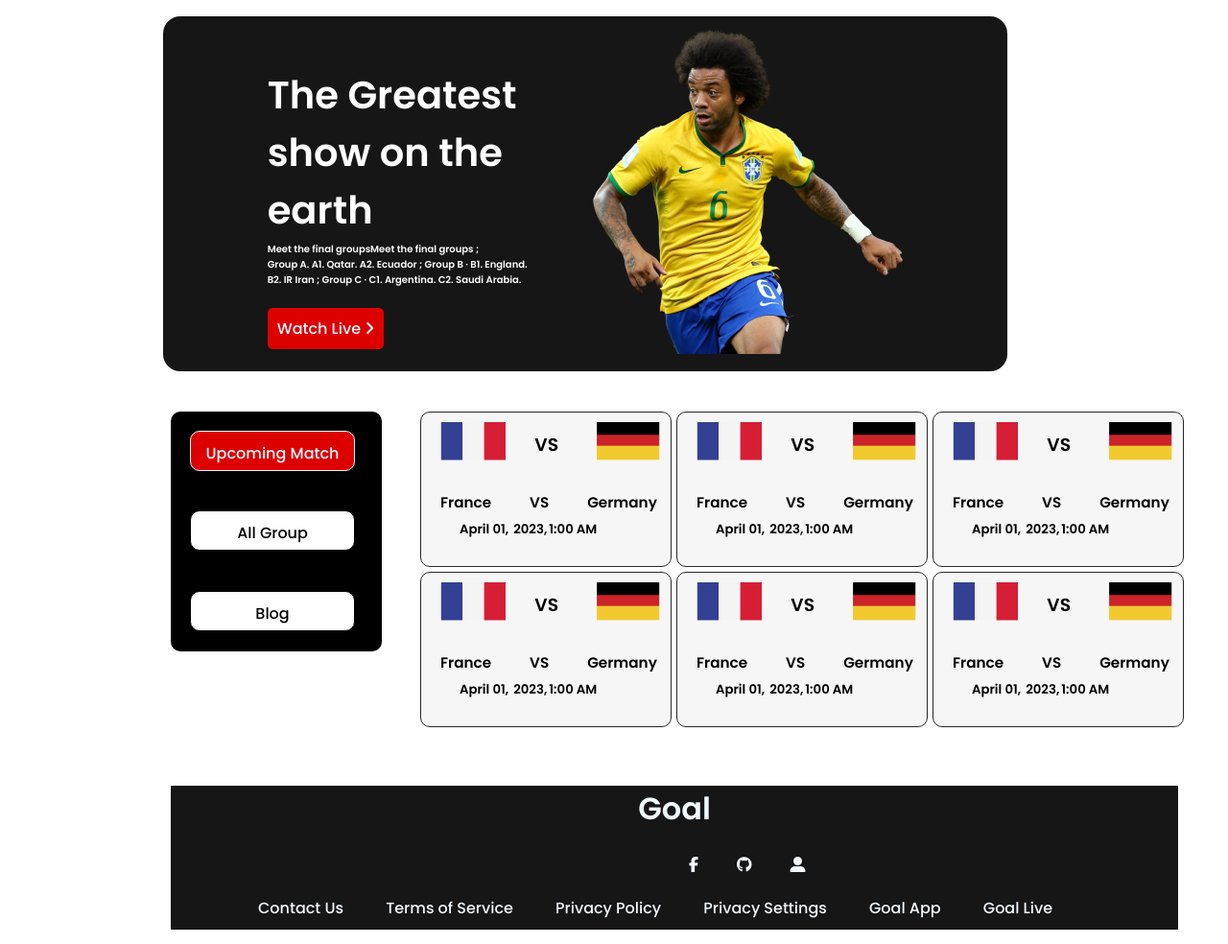
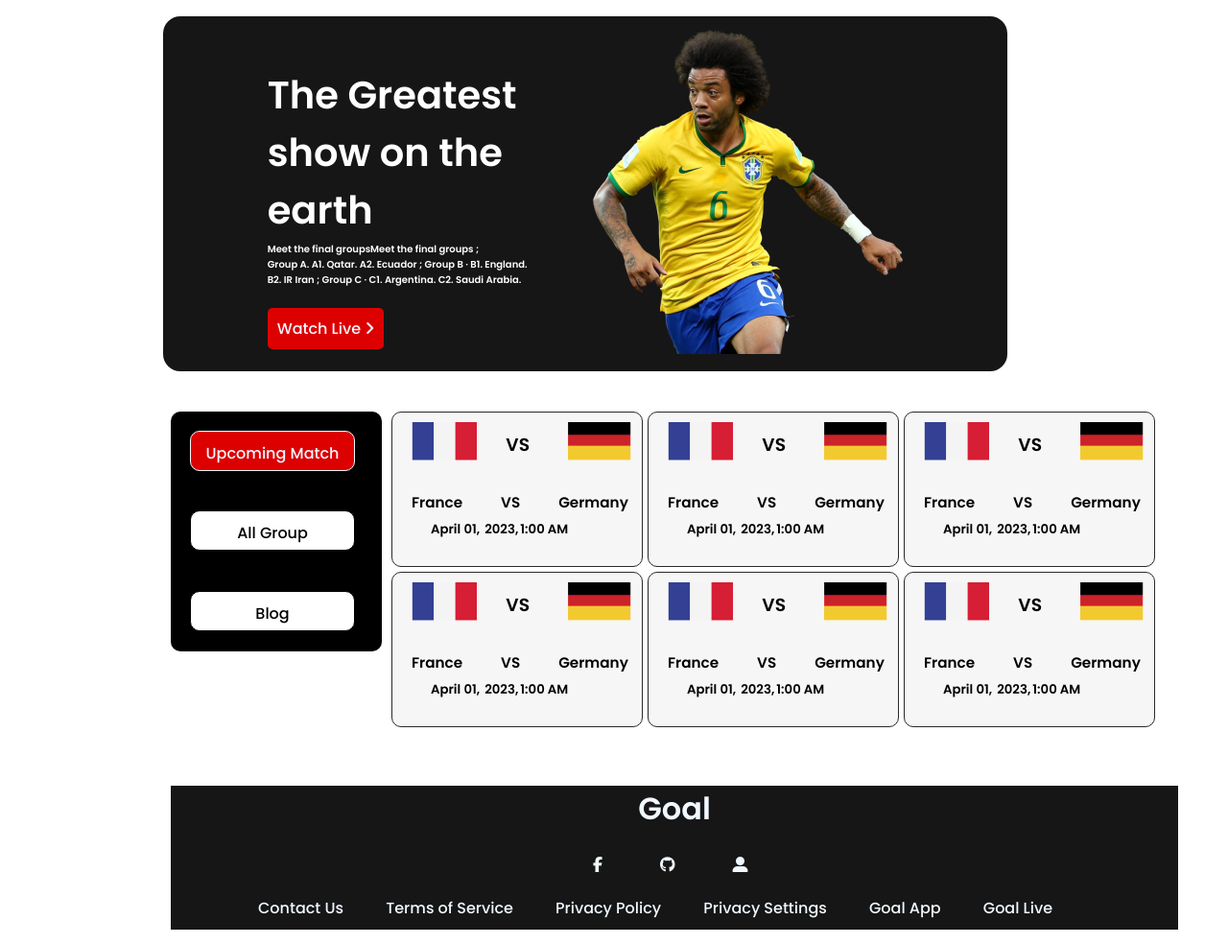
Before and after one commit to emon-ismail/Assignment-2-programming-hero, a plain HTML site: page Upcoming-match.html in a window 1280 px wide. Shown: the whole page at 96% size. Drawn offline with Linux system fonts and the light colour scheme.

Commit message:
some margin fixed

```diff
--- a/upcoming-match.css
+++ b/upcoming-match.css
@@ -121,6 +121,7 @@ body{
     padding:0px;
     width: 260px;
     height: 160px;
+    margin-left: ;
     background-color: rgb(246, 246, 246);
   }
 .all-store{
@@ -132,6 +133,7 @@ body{
   padding: 40px;
   column-gap: 5px;
   row-gap: 5px;
+  margin-left: -30px;
 
 }
 
@@ -158,11 +160,14 @@ body{
   }
   .social-links a{
     color: aliceblue;
-    margin-right: 40px;
+    margin-right: 60px;
+
 
   }
   .social-links{
     text-align: center;
+    margin-left: 40px;
+
   }
   #follow-me{
     color: white;
@@ -172,12 +177,13 @@ body{
     grid-template-columns: repeat(4,1fr);
     align-items: center;
     margin-left: 40px;
+    margin-right: 40px;
     margin-bottom: 20px;
 
   }
 
   #fb-id{
-    margin-left: 500px;
+    margin-left: 400px;
   }
   #my-site{
     margin-right: 400px;
```
